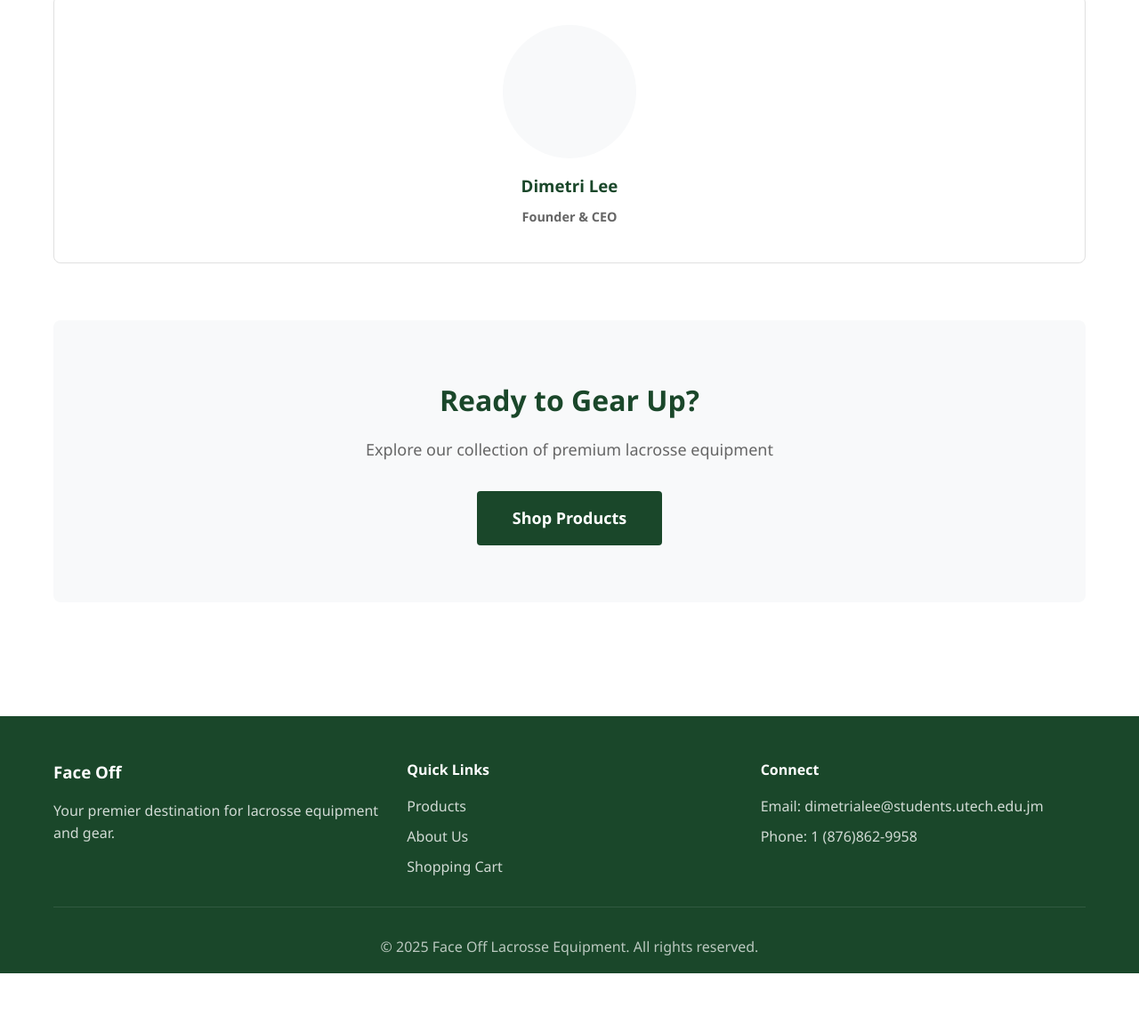
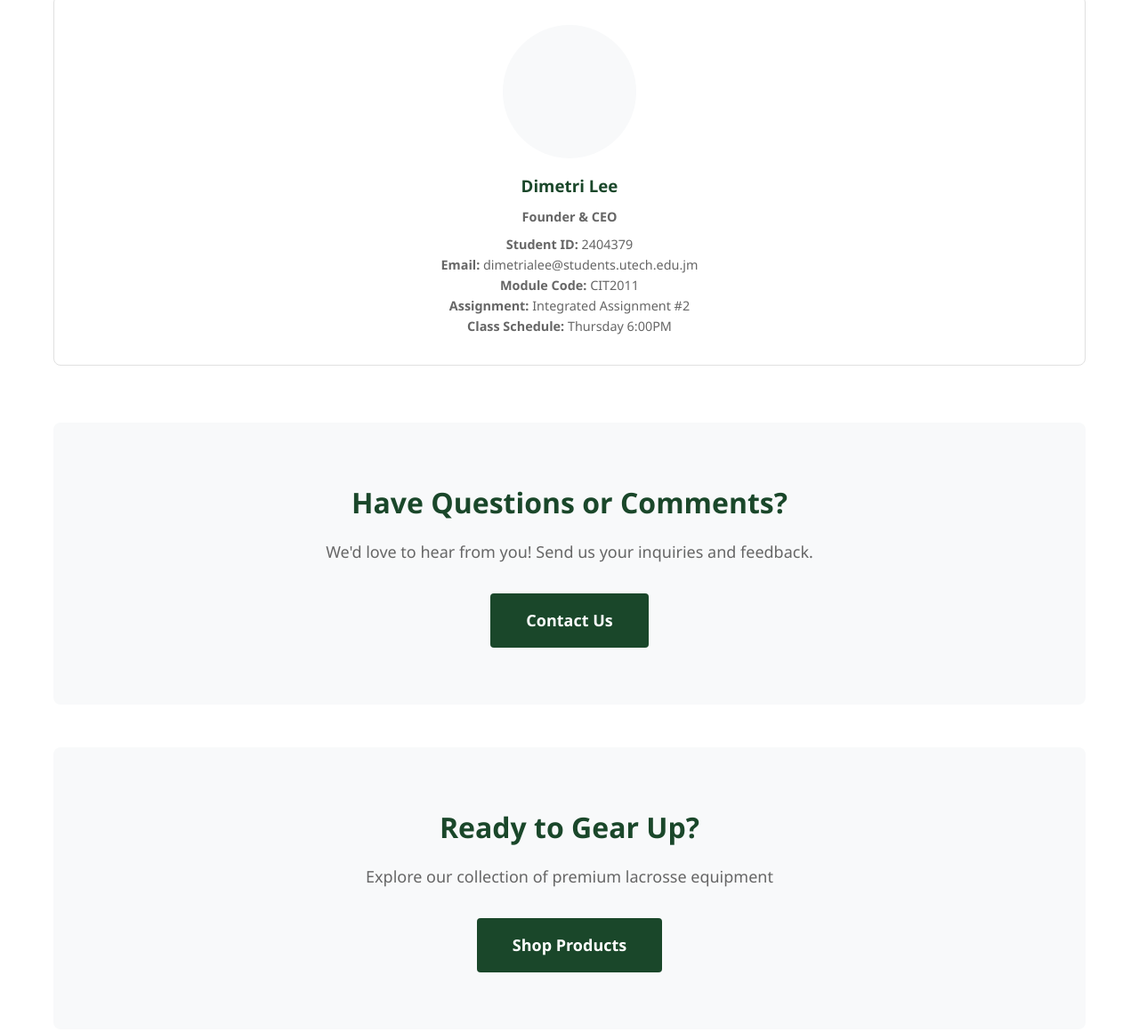
Before and after one commit to dimetriLee/2404379_IA2_S1AY26, a plain HTML site: page Codes/about.html in a window 1280 px wide. Shown: the part 1418-2578 px from the top of the page at 89% size. Before the commit the page ends 2512 px from the top, so only its background shows below. Drawn offline with Linux system fonts and the light colour scheme.

Commit message:
added id

```diff
--- a/Codes/about.html
+++ b/Codes/about.html
@@ -146,11 +146,34 @@
               ></div>
               <h3>Dimetri Lee</h3>
               <p class="member-role">Founder & CEO</p>
+              <p><strong>Student ID:</strong> 2404379</p>
+              <p>
+                <strong>Email:</strong>
+                <a
+                  href="mailto:dimetrialee@students.utech.edu.jm?subject=Face Off Inquiry&body=Hello, I would like to inquire about..."
+                  >dimetrialee@students.utech.edu.jm</a
+                >
+              </p>
+              <p><strong>Module Code:</strong> CIT2011</p>
+              <p><strong>Assignment:</strong> Integrated Assignment #2</p>
+              <p><strong>Class Schedule:</strong> Thursday 6:00PM</p>
             </article>
           </div>
         </section>
 
         <section class="cta-section">
+          <h2>Have Questions or Comments?</h2>
+          <p>
+            We'd love to hear from you! Send us your inquiries and feedback.
+          </p>
+          <a
+            href="mailto:dimetrialee@students.utech.edu.jm?subject=Customer Inquiry - Face Off&body=Hello Face Off Team,%0D%0A%0D%0AI would like to inquire about:%0D%0A%0D%0A"
+            class="btn btn-primary btn-large"
+            >Contact Us</a
+          >
+        </section>
+
+        <section class="cta-section" style="margin-top: 3rem">
           <h2>Ready to Gear Up?</h2>
           <p>Explore our collection of premium lacrosse equipment</p>
           <a href="products.html" class="btn btn-primary btn-large"
```
Also changed, not shown: 1 other file.
